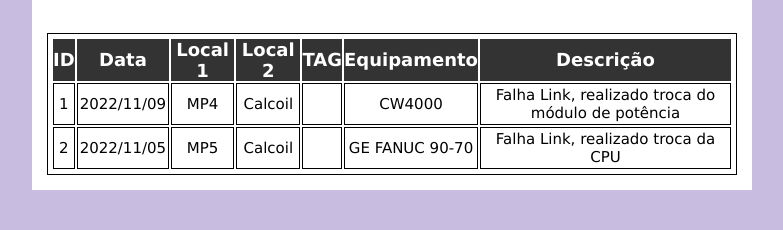
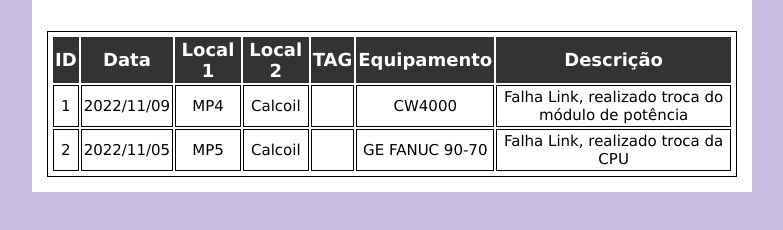
Before and after one commit to LucLucero/MaintenanceAPP, a plain HTML site: page maintenanceAPP/events-page/events-page.html in a window 1280 px wide. Shown: the part 392-622 px from the top of the page, without its empty margins (248-1031 px from the left). Drawn offline with nearby package versions, Linux system fonts and the light colour scheme.

Commit message:
fix: bug view

```diff
--- a/maintenanceAPP/assets/style/events-page.css
+++ b/maintenanceAPP/assets/style/events-page.css
@@ -93,6 +93,14 @@ thead, tfoot {
 
     background-color: #333;
     color: #fff;
-    padding: 30px;
+
 
 }
+
+th {
+
+   padding: 2px;
+
+
+
+}
```
Also changed, not shown: maintenanceAPP/index.html (+1 -1 lines).
